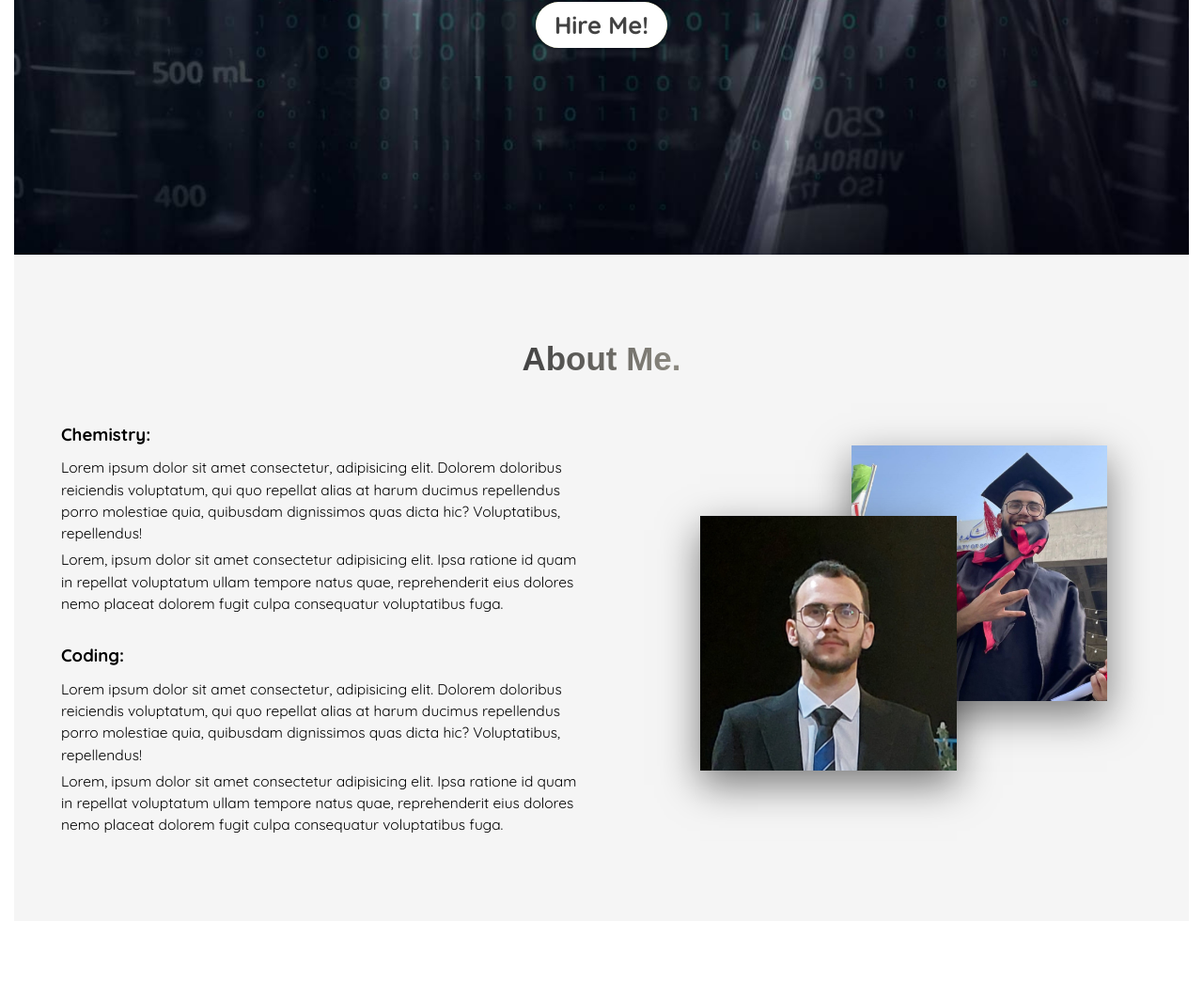
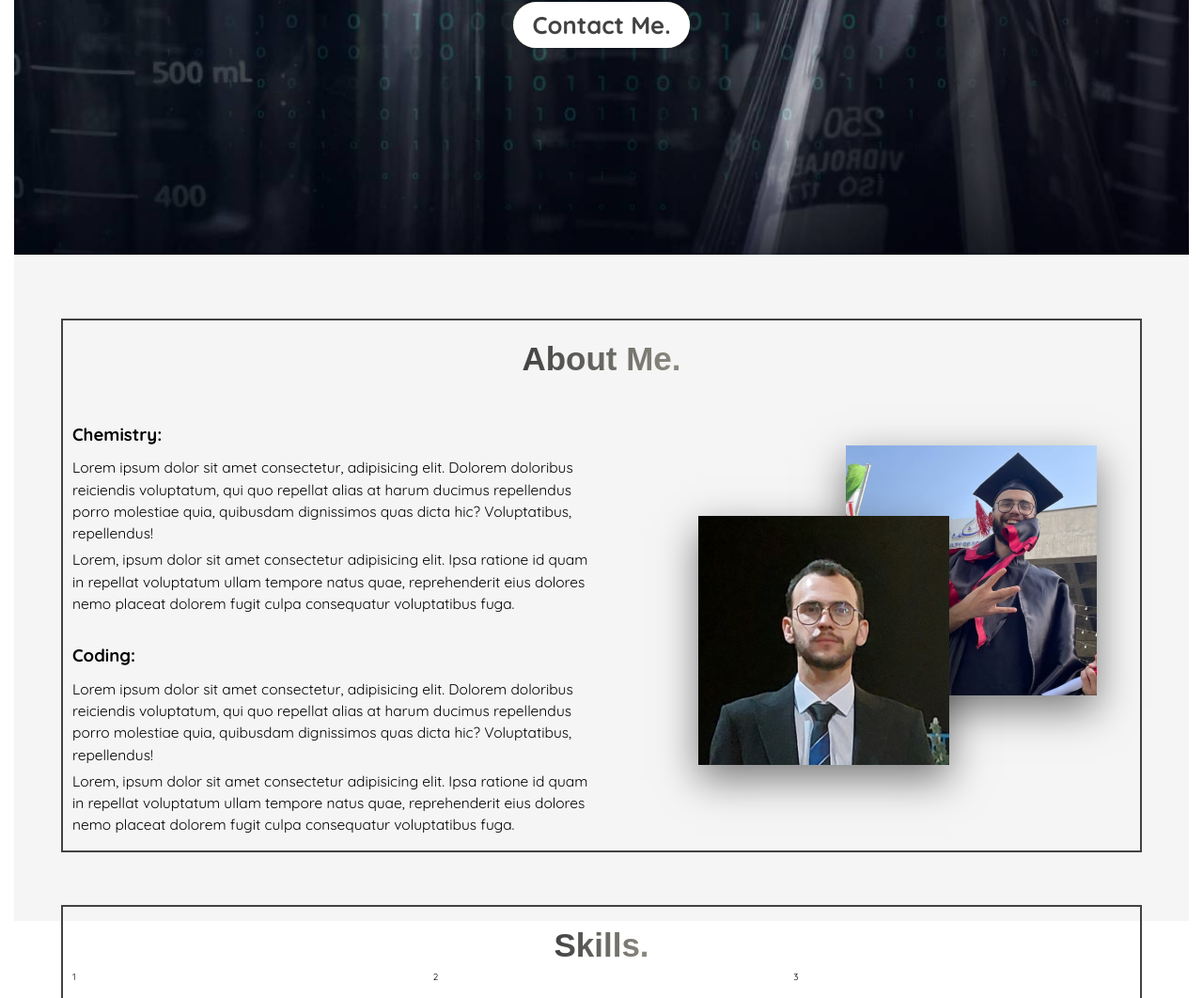
Before and after one commit to mmdparimoon/PORF, a website: page index.html in a window 1280 px wide. Shown: the part 504-1566 px from the top of the page at 94% size. Before the commit the page ends 1499 px from the top, so only its background shows below. Drawn offline with Linux system fonts and the light colour scheme; a web font is replaced by a local one.

Commit message:
Border fixed - skill first part

```diff
--- a/index.html
+++ b/index.html
@@ -27,12 +27,13 @@
             <h1 class="text-box__hi-mmd">Hi,<br>I'm Mohammad Parimoon.</h1>
             <p class="text-box__par-mmd">An organic-chemistry <span class="text-box__par-mmd--red-span">Chemist</span> that likes coding,
             <br>I do code in <span class="text-box__par-mmd--red-span">Python</span> beside of chemical stuf reactions in lab.</p>
-            <a class="btn btn--color btn--animetion" href="#" >  Hire me!  </a>
+            <a class="btn btn--color btn--animetion" href="#" >  Contact Me.  </a>
         </div>
     </header>
 
     <main>
         <section class="section-about">
+            <div class="section-about__outline">
             <div class="u-center-text u-mb-l">
                 <h2 class="heading-secondary">
                     About Me.
@@ -55,6 +56,21 @@
 
                         <img src="\images\m-prf.jpg" alt="Parimoon profile" class="composition__img composition__img--p1">
                     </div>
+                </div>
+            </div>
+        </div>
+        </section>
+        <section class="section-skills">
+            <div class="section-skills__outline">
+                <div class="u-center-text um-b-l">
+                    <h2 class="heading-secondary">
+                        Skills.
+                    </h2>
+                </div>
+                <div class="row">
+                    <div class="col-1-of-3">1</div>
+                    <div class="col-1-of-3">2</div>
+                    <div class="col-1-of-3">3</div>
                 </div>
             </div>
         </section>
--- a/sass/abstracts/_mixins.scss
+++ b/sass/abstracts/_mixins.scss
@@ -5,3 +5,25 @@
         clear: both;
     }
 }
+
+
+@mixin Outline-heading{
+    &__outline{
+        margin: -1.5rem 6.5vh;
+        outline: .25rem solid $color-quaternary;
+        //outline-offset: -5vh;
+        padding:1.5rem 1rem ;
+    }
+}
+
+@mixin Sec-h2-style{
+    .heading-secondary{
+        font-family: "SUSE", sans-serif;
+        font-size: 3.5rem;
+        display: inline-block;
+        font-weight: 600;
+        background-image: linear-gradient(to left, $color-tertiary, $color-quaternary);
+        -webkit-background-clip: text;
+        color: transparent;
+    }
+}
--- a/sass/base/_typography.scss
+++ b/sass/base/_typography.scss
@@ -37,16 +37,16 @@ body{
     }
 }
 .section-about{
-    .heading-secondary{
-        font-family: "SUSE", sans-serif;
-        font-size: 3.5rem;
-        display: inline-block;
-        font-weight: 600;
-        background-image: linear-gradient(to left, $color-tertiary, $color-quaternary);
-        -webkit-background-clip: text;
-        color: transparent;
-    }
+    @include Outline-heading;
 
+    @include Sec-h2-style
+}
+
+.section-skills{
+
+    @include Outline-heading;
+
+    @include Sec-h2-style
 }
 
 .tert-heading{
```
Also changed, not shown: styles/style.css, 1 other file.
